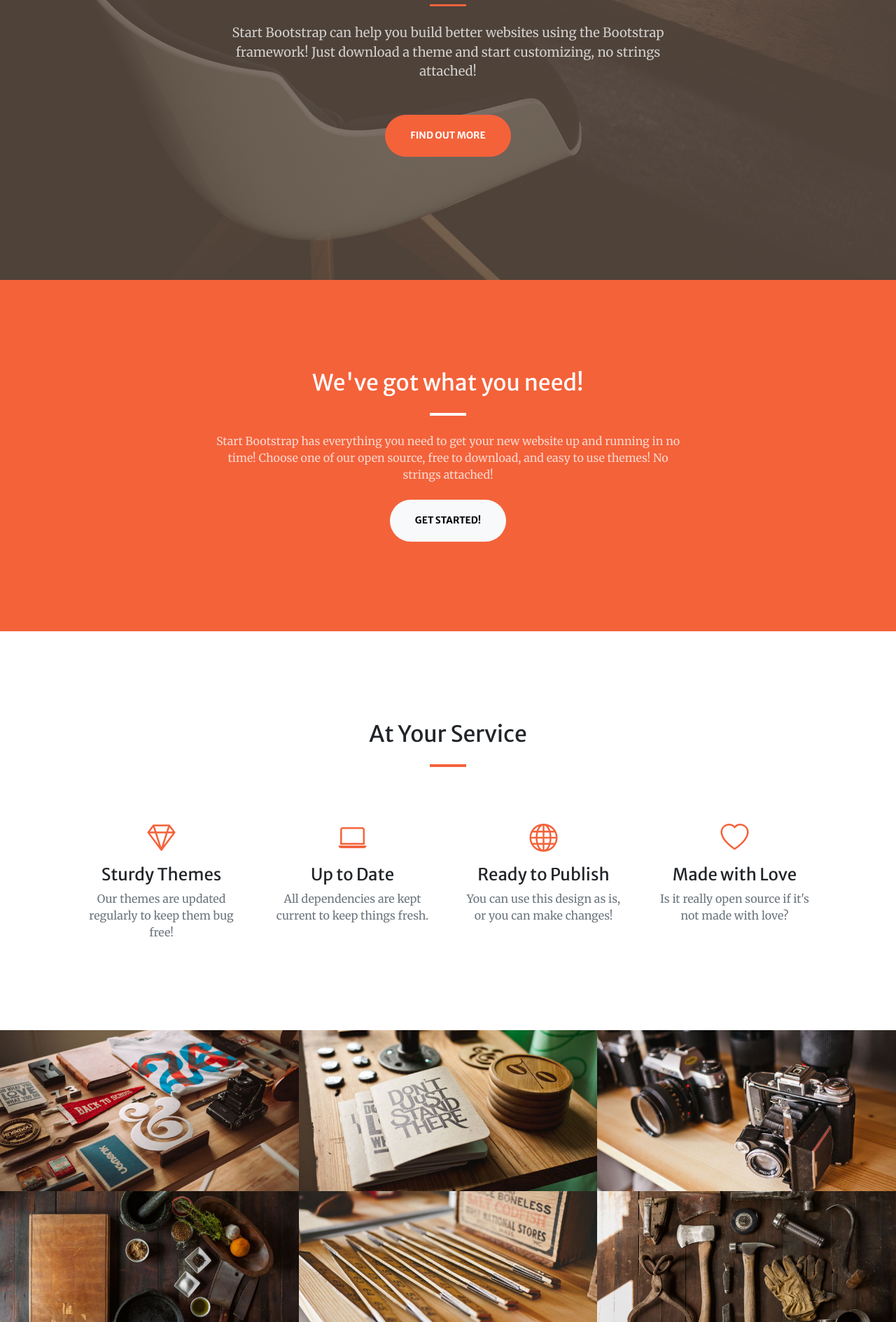
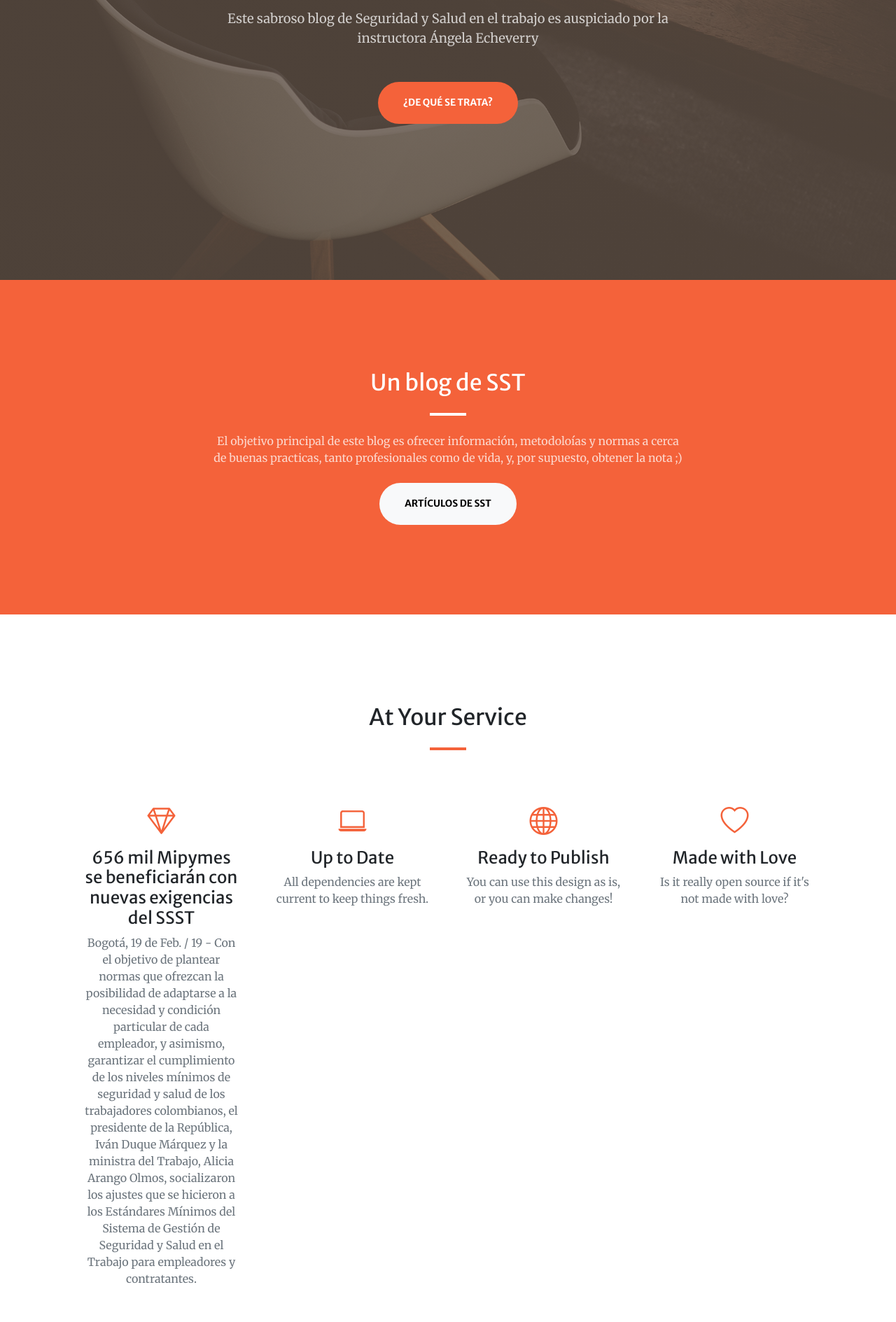
Before and after one commit to yovanySena/SST, a plain HTML site: page index.html in a window 1280 px wide. Shown: the part 400-2289 px from the top of the page at 70% size. Drawn offline with nearby package versions, Linux system fonts and the light colour scheme; some packages are replaced by stand-ins of ours; a script that the page names is missing.

Commit message:
Primer avance

```diff
--- a/index.html
+++ b/index.html
@@ -5,7 +5,7 @@
         <meta name="viewport" content="width=device-width, initial-scale=1, shrink-to-fit=no" />
         <meta name="description" content="" />
         <meta name="author" content="" />
-        <title>Creative - Start Bootstrap Theme</title>
+        <title>Seguridadd y Salud en la vida</title>
         <!-- Favicon-->
         <link rel="icon" type="image/x-icon" href="assets/favicon.ico" />
         <!-- Bootstrap Icons-->
@@ -22,11 +22,11 @@
         <!-- Navigation-->
         <nav class="navbar navbar-expand-lg navbar-light fixed-top py-3" id="mainNav">
             <div class="container px-4 px-lg-5">
-                <a class="navbar-brand" href="#page-top">Start Bootstrap</a>
+                <a class="navbar-brand" href="#page-top">Seguridad y Salud en la vida</a>
                 <button class="navbar-toggler navbar-toggler-right" type="button" data-bs-toggle="collapse" data-bs-target="#navbarResponsive" aria-controls="navbarResponsive" aria-expanded="false" aria-label="Toggle navigation"><span class="navbar-toggler-icon"></span></button>
                 <div class="collapse navbar-collapse" id="navbarResponsive">
                     <ul class="navbar-nav ms-auto my-2 my-lg-0">
-                        <li class="nav-item"><a class="nav-link" href="#about">About</a></li>
+                        <li class="nav-item"><a class="nav-link" href="#about">¿Qué es esto?</a></li>
                         <li class="nav-item"><a class="nav-link" href="#services">Services</a></li>
                         <li class="nav-item"><a class="nav-link" href="#portfolio">Portfolio</a></li>
                         <li class="nav-item"><a class="nav-link" href="#contact">Contact</a></li>
@@ -39,12 +39,12 @@
             <div class="container px-4 px-lg-5 h-100">
                 <div class="row gx-4 gx-lg-5 h-100 align-items-center justify-content-center text-center">
                     <div class="col-lg-8 align-self-end">
-                        <h1 class="text-white font-weight-bold">Your Favorite Place for Free Bootstrap Themes</h1>
+                        <h1 class="text-white font-weight-bold">¡Bienvenid@!</h1>
                         <hr class="divider" />
                     </div>
                     <div class="col-lg-8 align-self-baseline">
-                        <p class="text-white-75 mb-5">Start Bootstrap can help you build better websites using the Bootstrap framework! Just download a theme and start customizing, no strings attached!</p>
-                        <a class="btn btn-primary btn-xl" href="#about">Find Out More</a>
+                        <p class="text-white-75 mb-5">Este sabroso blog de Seguridad y Salud en el trabajo es auspiciado por la instructora Ángela Echeverry</p>
+                        <a class="btn btn-primary btn-xl" href="#about">¿De qué se trata?</a>
                     </div>
                 </div>
             </div>
@@ -54,10 +54,10 @@
             <div class="container px-4 px-lg-5">
                 <div class="row gx-4 gx-lg-5 justify-content-center">
                     <div class="col-lg-8 text-center">
-                        <h2 class="text-white mt-0">We've got what you need!</h2>
+                        <h2 class="text-white mt-0">Un blog de SST</h2>
                         <hr class="divider divider-light" />
-                        <p class="text-white-75 mb-4">Start Bootstrap has everything you need to get your new website up and running in no time! Choose one of our open source, free to download, and easy to use themes! No strings attached!</p>
-                        <a class="btn btn-light btn-xl" href="#services">Get Started!</a>
+                        <p class="text-white-75 mb-4">El objetivo principal de este blog es ofrecer información, metodoloías y normas a cerca de buenas practicas, tanto profesionales como de vida, y, por supuesto, obtener la nota ;) </p>
+                        <a class="btn btn-light btn-xl" href="#services">Artículos de SST</a>
                     </div>
                 </div>
             </div>
@@ -71,8 +71,18 @@
                     <div class="col-lg-3 col-md-6 text-center">
                         <div class="mt-5">
                             <div class="mb-2"><i class="bi-gem fs-1 text-primary"></i></div>
-                            <h3 class="h4 mb-2">Sturdy Themes</h3>
-                            <p class="text-muted mb-0">Our themes are updated regularly to keep them bug free!</p>
+                            <h3 class="h4 mb-2">656 mil Mipymes se beneficiarán con nuevas
+                                 exigencias del SSST</h3>
+
+                            <p class="text-muted mb-0">Bogotá, 19 de Feb. / 19 - Con el objetivo de plantear
+                                normas que ofrezcan la posibilidad de adaptarse a la necesidad y condición
+                                particular de cada empleador, y asimismo, garantizar el cumplimiento de los
+                                niveles mínimos de seguridad y salud de los trabajadores colombianos, el
+                                presidente de la República, Iván Duque Márquez y la ministra del Trabajo, Alicia
+                                Arango Olmos, socializaron los ajustes que se hicieron a los Estándares Mínimos
+                                del Sistema de Gestión de Seguridad y Salud en el Trabajo para empleadores y
+                                contratantes.</p>
+
                         </div>
                     </div>
                     <div class="col-lg-3 col-md-6 text-center">
```
